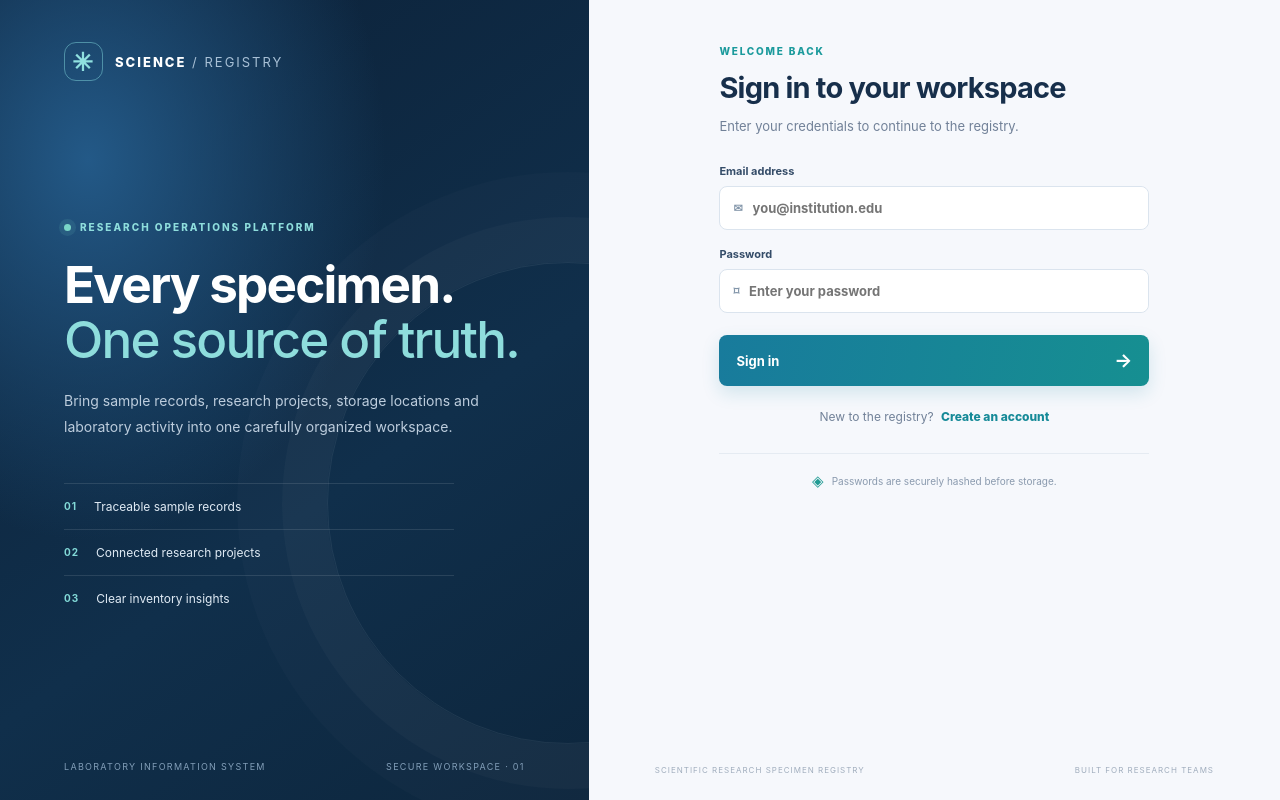
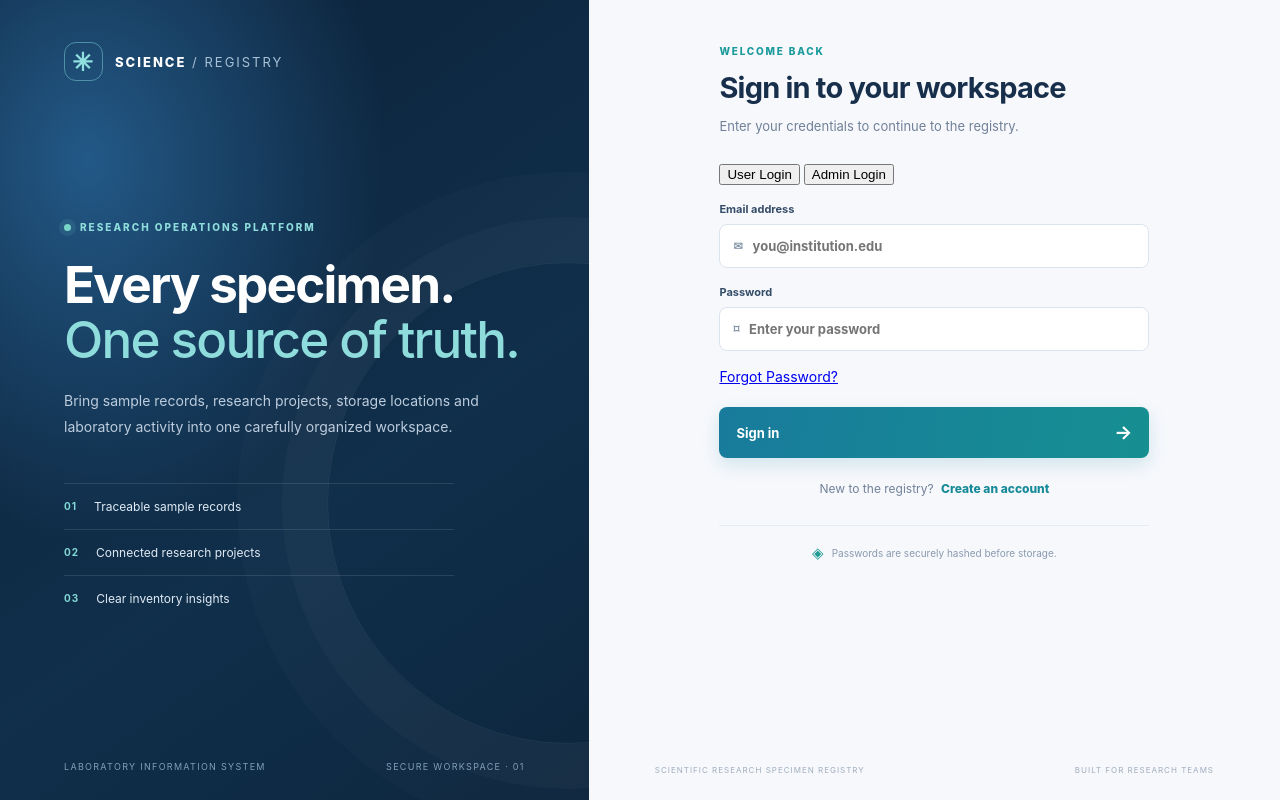
Before and after one commit to Sai-Gopi-Nath/scientific-specimen-registry, a Flask app: page /login in a window 1280 px wide. Run offline with Flask 3, Linux system fonts and the light colour scheme; some libraries are stand-ins or nearby versions.

Commit message:
Update auth.html

```diff
--- a/templates/auth.html
+++ b/templates/auth.html
@@ -24,13 +24,80 @@
       <h2>{{ 'Create your account' if mode == 'register' else 'Sign in to your workspace' }}</h2>
       <p class="auth-subtitle">{{ 'Set up your researcher workspace in a few steps.' if mode == 'register' else 'Enter your credentials to continue to the registry.' }}</p>
       {% with messages = get_flashed_messages(with_categories=true) %}{% if messages %}<div class="auth-flashes">{% for category,message in messages %}<div class="flash {{ category }}">{{ message }}</div>{% endfor %}</div>{% endif %}{% endwith %}
-      <form method="post" class="auth-form">
-        {% if mode == 'register' %}<label>Full name<input name="full_name" autocomplete="name" placeholder="Your full name" required minlength="2" value="{{ request.form.get('full_name','') }}"></label>{% endif %}
-        <label>Email address<div class="auth-input-wrap"><span>✉</span><input type="email" name="email" autocomplete="email" placeholder="you@institution.edu" required value="{{ request.form.get('email','') }}"></div></label>
-        <label>Password<div class="auth-input-wrap"><span>⌑</span><input id="password" type="password" name="password" autocomplete="{{ 'new-password' if mode == 'register' else 'current-password' }}" placeholder="{{ 'At least 8 characters' if mode == 'register' else 'Enter your password' }}" required {% if mode == 'register' %}minlength="8"{% endif %}></div></label>
-        {% if mode == 'register' %}<label>Confirm password<div class="auth-input-wrap"><span>⌑</span><input type="password" name="confirm_password" autocomplete="new-password" placeholder="Re-enter your password" required minlength="8"></div></label>{% endif %}
-        <button class="auth-submit" type="submit">{{ 'Create account' if mode == 'register' else 'Sign in' }} <span>→</span></button>
-      </form>
+
+<form method="post" class="auth-form">
+  {% if mode == 'register' %}
+    <label>Full name
+      <input name="full_name" autocomplete="name"
+             placeholder="Your full name" required minlength="2"
+             value="{{ request.form.get('full_name','') }}">
+    </label>
+  {% else %}
+    <div class="login-tabs" role="group" aria-label="Login type">
+      <button type="button" id="userTab" aria-pressed="true"
+              onclick="setLoginType('user')">User Login</button>
+      <button type="button" id="adminTab" aria-pressed="false"
+              onclick="setLoginType('admin')">Admin Login</button>
+    </div>
+    <input type="hidden" name="login_type" id="loginType" value="user">
+  {% endif %}
+
+  <label>Email address
+    <div class="auth-input-wrap">
+      <span>✉</span>
+      <input type="email" name="email" autocomplete="email"
+             placeholder="you@institution.edu" required
+             value="{{ request.form.get('email','') }}">
+    </div>
+  </label>
+
+  <label>Password
+    <div class="auth-input-wrap">
+      <span>⌑</span>
+      <input id="password" type="password" name="password"
+             autocomplete="{{ 'new-password' if mode == 'register' else 'current-password' }}"
+             placeholder="{{ 'At least 8 characters' if mode == 'register' else 'Enter your password' }}"
+             required {% if mode == 'register' %}minlength="8"{% endif %}>
+    </div>
+  </label>
+
+  {% if mode == 'register' %}
+    <label>Confirm password
+      <div class="auth-input-wrap">
+        <span>⌑</span>
+        <input type="password" name="confirm_password"
+               autocomplete="new-password"
+               placeholder="Re-enter your password"
+               required minlength="8">
+      </div>
+    </label>
+  {% endif %}
+
+  {% if mode == 'login' %}
+    <div class="auth-forgot">
+      <a href="{{ url_for('forgot_password') }}">Forgot Password?</a>
+    </div>
+  {% endif %}
+
+  <button class="auth-submit" type="submit">
+    {{ 'Create account' if mode == 'register' else 'Sign in' }} <span>→</span>
+  </button>
+</form>
+
+{% if mode == 'login' %}
+<script>
+  function setLoginType(type) {
+    document.getElementById('loginType').value = type;
+    document.getElementById('userTab').setAttribute(
+      'aria-pressed', String(type === 'user')
+    );
+    document.getElementById('adminTab').setAttribute(
+      'aria-pressed', String(type === 'admin')
+    );
+  }
+</script>
+{% endif %}
+
       <div class="auth-switch">{{ 'Already have an account?' if mode == 'register' else 'New to the registry?' }} <a href="{{ url_for('login' if mode == 'register' else 'register') }}">{{ 'Sign in' if mode == 'register' else 'Create an account' }}</a></div>
       <div class="auth-security"><span>◈</span> Passwords are securely hashed before storage.</div>
     </div>
```
